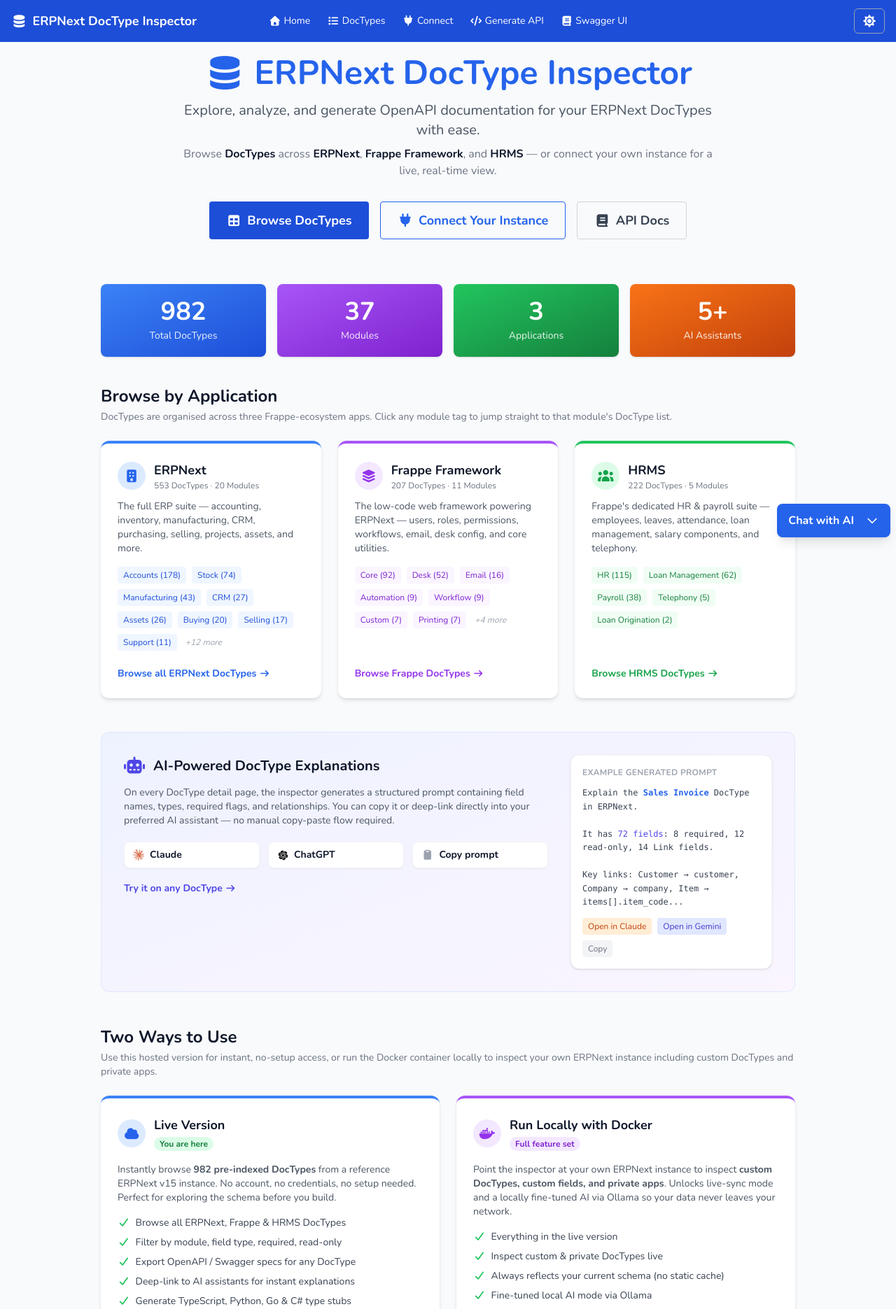
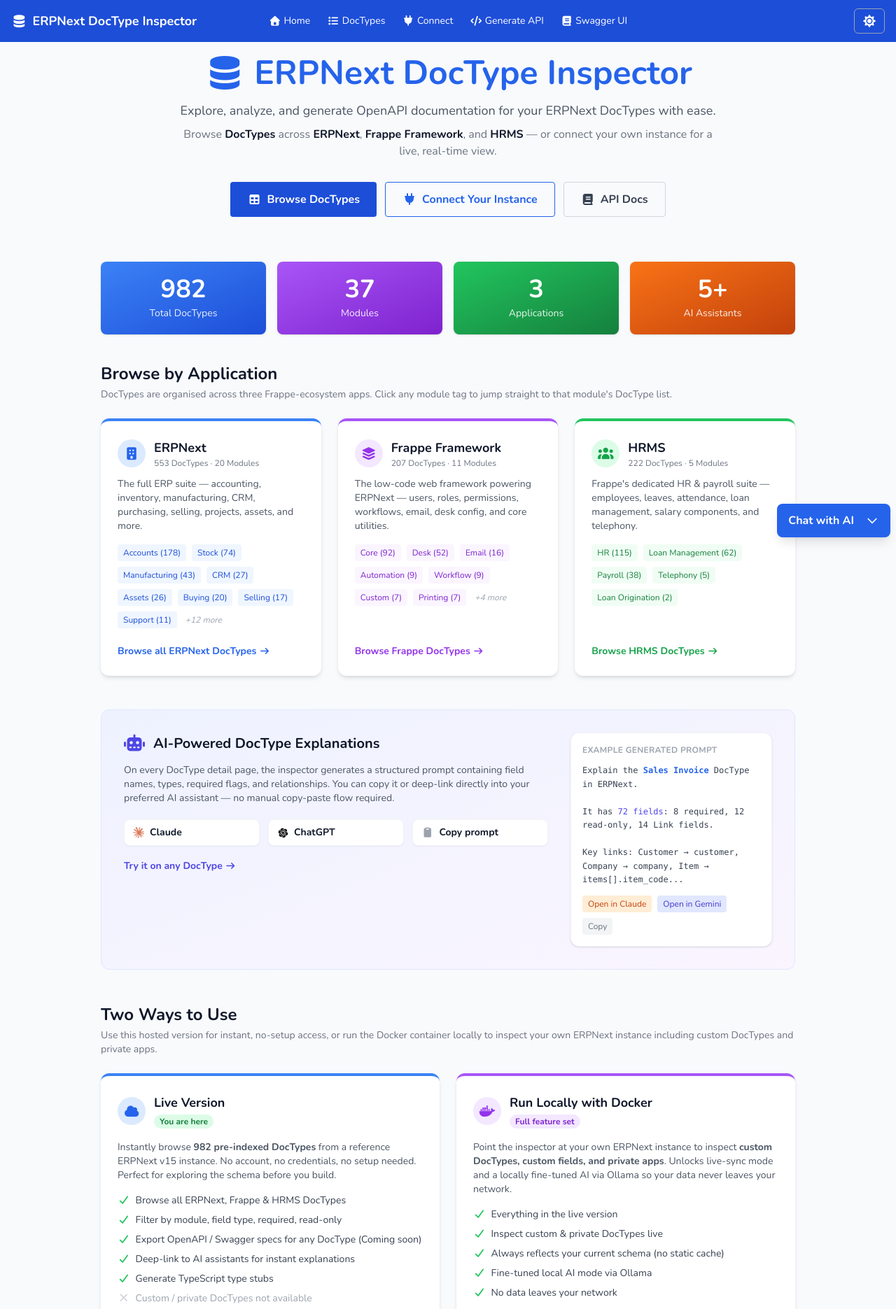
Before and after one commit to kamau-crypto/frappe_introspector, a Flask app: page / in a window 1280 px wide. Shown: the top 1871 px of the page at 70% size. Run offline with Flask 3, Linux system fonts and the light colour scheme; some libraries are stand-ins or nearby versions.

Commit message:
fix: Added some better description of the page

```diff
--- a/templates/index.html
+++ b/templates/index.html
@@ -9,34 +9,34 @@
 
 {% block content %}
 
-<div class="flex flex-col items-center justify-center py-16 bg-light-bg dark:bg-dark-bg">
-    <div class="max-w-3xl w-full text-center">
+<div class="flex flex-col items-center justify-center py-10 md:py-16 bg-light-bg dark:bg-dark-bg">
+    <div class="max-w-3xl w-full text-center px-4 sm:px-6 lg:px-0">
         <h1
-            class="text-5xl font-bold mb-4 flex items-center justify-center gap-3 text-light-accent dark:text-dark-accent">
+            class="text-2xl sm:text-3xl md:text-4xl lg:text-5xl font-bold mb-4 flex items-center justify-center gap-3 text-light-accent dark:text-dark-accent">
             <i class="fas fa-database"></i>
             ERPNext DocType Inspector
         </h1>
-        <p class="text-xl text-gray-600 dark:text-gray-400 mb-2">
+        <p class="text-base md:text-lg text-center text-wrap text-gray-600 dark:text-gray-400 mb-2">
             Explore, analyze, and generate OpenAPI documentation for your ERPNext DocTypes with ease.
         </p>
-        <p class="text-base text-gray-500 dark:text-gray-500 mb-8">
+        <p class="text-sm md:text-base text-gray-500 dark:text-gray-500 mb-8">
             Browse <strong class="text-light-text dark:text-dark-text">DocTypes</strong> across
             <strong class="text-light-text dark:text-dark-text">ERPNext</strong>,
             <strong class="text-light-text dark:text-dark-text">Frappe Framework</strong>, and
             <strong class="text-light-text dark:text-dark-text">HRMS</strong> — or connect your own instance for a live,
             real-time view.
         </p>
-        <div class="flex flex-col md:flex-row gap-4 justify-center flex-wrap">
+        <div class="flex flex-col sm:flex-row gap-3 justify-center flex-wrap">
             <a href="{{ url_for('doctypes') }}"
-                class="inline-flex items-center justify-center px-6 py-3 bg-light-button dark:bg-dark-button text-white rounded text-lg font-semibold hover:bg-blue-700 transition">
+                class="inline-flex items-center justify-center px-6 py-3 bg-light-button dark:bg-dark-button text-white rounded text-base font-semibold hover:bg-blue-700 transition w-full sm:w-auto">
                 <i class="fas fa-table mr-2"></i>Browse DocTypes
             </a>
             <a href="{{ url_for('connect') }}"
-                class="inline-flex items-center justify-center px-6 py-3 border border-blue-600 text-blue-600 dark:text-blue-400 dark:border-blue-400 rounded text-lg font-semibold hover:bg-blue-50 dark:hover:bg-blue-900 transition">
+                class="inline-flex items-center justify-center px-6 py-3 border border-blue-600 text-blue-600 dark:text-blue-400 dark:border-blue-400 rounded text-base font-semibold hover:bg-blue-50 dark:hover:bg-blue-900 transition w-full sm:w-auto">
                 <i class="fas fa-plug mr-2"></i>Connect Your Instance
             </a>
             <a href="{{ url_for('swagger_ui') }}"
-                class="inline-flex items-center justify-center px-6 py-3 border border-gray-300 text-gray-700 dark:text-gray-300 rounded text-lg font-semibold hover:bg-gray-100 dark:hover:bg-gray-700 dark:border-gray-500 transition">
+                class="inline-flex items-center justify-center px-6 py-3 border border-gray-300 text-gray-700 dark:text-gray-300 rounded text-base font-semibold hover:bg-gray-100 dark:hover:bg-gray-700 dark:border-gray-500 transition w-full sm:w-auto">
                 <i class="fas fa-book mr-2"></i>API Docs
             </a>
         </div>
@@ -320,13 +320,12 @@
                     required, read-only</li>
                 <li class="flex items-start gap-2"><i
                         class="fas fa-check text-green-500 mt-0.5 flex-shrink-0"></i>Export OpenAPI / Swagger specs for
-                    any DocType</li>
+                    any DocType (Coming soon)</li>
                 <li class="flex items-start gap-2"><i
                         class="fas fa-check text-green-500 mt-0.5 flex-shrink-0"></i>Deep-link to AI assistants for
                     instant explanations</li>
                 <li class="flex items-start gap-2"><i
-                        class="fas fa-check text-green-500 mt-0.5 flex-shrink-0"></i>Generate TypeScript, Python, Go
-                    &amp; C# type stubs</li>
+                        class="fas fa-check text-green-500 mt-0.5 flex-shrink-0"></i>Generate TypeScript type stubs</li>
                 <li class="flex items-start gap-2"><i
                         class="fas fa-times text-gray-300 dark:text-gray-600 mt-0.5 flex-shrink-0"></i><span
                         class="text-gray-400 dark:text-gray-500">Custom / private DocTypes not available</span></li>
@@ -387,12 +386,6 @@ docker run -p 5000:5000 \
   -e ERP_API_SECRET=your_api_secret \
   doctype-inspector</pre>
             </div>
-            <div class="mt-auto">
-                <a href="{{ url_for('connect') }}"
-                    class="inline-flex items-center px-4 py-2 border border-purple-600 text-purple-600 dark:text-purple-400 dark:border-purple-400 rounded font-semibold hover:bg-purple-50 dark:hover:bg-purple-900 transition text-sm">
-                    <i class="fas fa-plug mr-2"></i>Connect Your Instance
-                </a>
-            </div>
         </div>
 
     </div>
@@ -435,9 +428,11 @@ docker run -p 5000:5000 \
                     <li class="flex items-start gap-2"><i
                             class="fas fa-check text-green-500 mt-0.5 flex-shrink-0"></i>Network access to the ERPNext
                         server from the Docker container</li>
-                    <li class="flex items-start gap-2"><i
-                            class="fas fa-check text-green-500 mt-0.5 flex-shrink-0"></i>The user account must have
-                        <em>System Manager</em> or DocType read permissions
+                    <li class="flex items-start gap-2"><i class="fas fa-check text-green-500 mt-0.5 flex-shrink-0"></i>
+                        <p>
+                            The user account must have
+                            <strong>System Manager</strong> or DocType read permissions
+                        </p>
                     </li>
                 </ul>
                 <div
```
